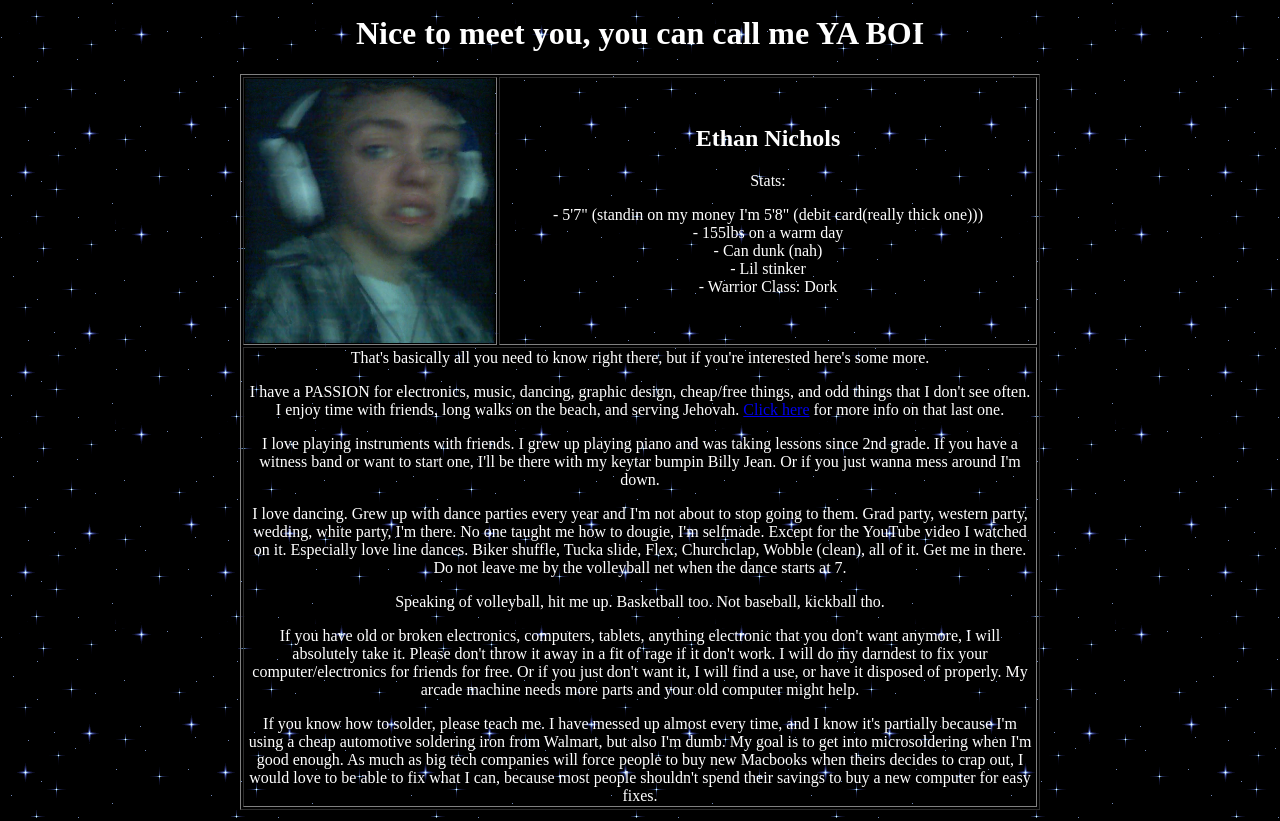
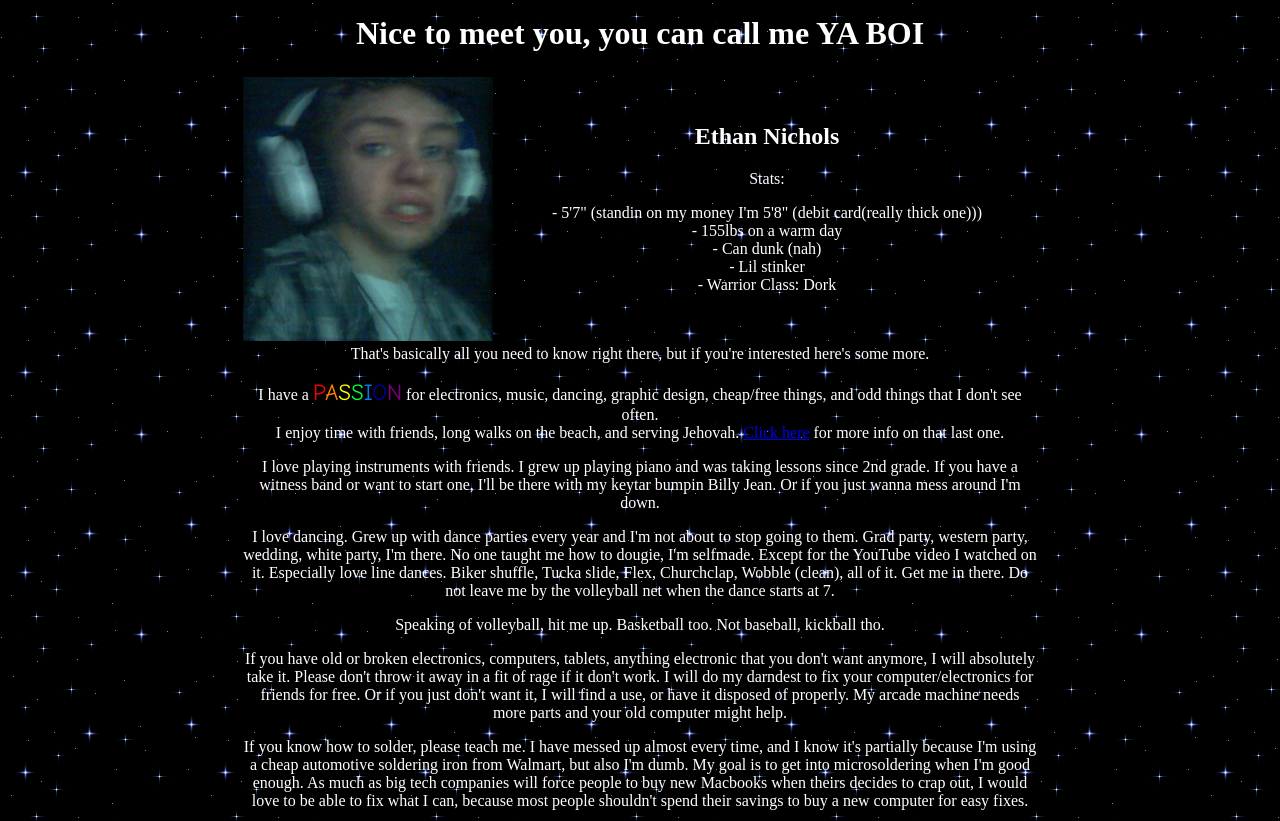
Before and after one commit to NicholsEthan/whodisguy, a plain HTML site: page index.html in a window 1280 px wide. Shown: the part 66-887 px from the top of the page. Drawn offline with Linux system fonts and the light colour scheme.

Commit message:
Update index.html

```diff
--- a/index.html
+++ b/index.html
@@ -12,10 +12,10 @@ src="FLECHABACK.gif" width="93" height="52" alt="FLECHABACK.gif (9867 bytes)"></
 <h1 align="center"><font face="Times New Roman">Nice to meet you, you can call me YA BOI</font></h1>
 <div align="center"><center>
 
-<table border="1" width="800">
+<table border="0" width="800">
   <tr>
-    <td width="29%" align="center"><img src="8itrt791.png" width="250" height="264"
-    alt="8itrt791.png (376414 bytes)"></td>
+    <td width="29%" align="center"><font face="Times New Roman"><img src="8itrt791.png"
+    width="250" height="264" alt="8itrt791.png (376414 bytes)"></font></td>
     <td width="71%" align="center"><h2><font face="Times New Roman">Ethan Nichols</font></h2>
     <p><font face="Times New Roman">Stats:</font></p>
     <p><font face="Times New Roman">- 5'7&quot; (standin on my money I'm 5'8&quot; (debit
@@ -27,31 +27,38 @@ src="FLECHABACK.gif" width="93" height="52" alt="FLECHABACK.gif (9867 bytes)"></
   </tr>
   <tr>
     <td width="100%" align="center" colspan="2"><font face="Times New Roman">That's basically
-    all you need to know right there, but if you're interested here's some more.</font><p>I
-    have a PASSION for electronics, music, dancing, graphic design, cheap/free things, and odd
-    things that I don't see often.<br>
+    all you need to know right there, but if you're interested here's some more.</font><p><font
+    face="Times New Roman">I have a </font><font face="Comic Sans MS"><big><big><font
+    color="#FF0000">P</font><font color="#FF8000">A</font><font color="#FFFF00">S</font><font
+    color="#00FF40">S</font><font color="#0080FF">I</font><font color="#0000A0">O</font><font
+    color="#800080">N</font></big></big></font><font face="Times New Roman"> for electronics,
+    music, dancing, graphic design, cheap/free things, and odd things that I don't see often.<br>
     I enjoy time with friends, long walks on the beach, and serving Jehovah. <a
-    href="http://jw.org">Click here</a> for more info on that last one.</p>
-    <p>I love playing instruments with friends. I grew up playing piano and was taking lessons
-    since 2nd grade. If you have a witness band or want to start one, I'll be there with my
-    keytar bumpin Billy Jean. Or if you just wanna mess around I'm down.</p>
-    <p>I love dancing. Grew up with dance parties every year and I'm not about to stop going
-    to them. Grad party, western party, wedding, white party, I'm there. No one taught me how
-    to dougie, I'm selfmade. Except for the YouTube video I watched on it. Especially love
-    line dances. Biker shuffle, Tucka slide, Flex, Churchclap, Wobble (clean), all of it. Get
-    me in there. Do not leave me by the volleyball net when the dance starts at 7.</p>
-    <p>Speaking of volleyball, hit me up. Basketball too. Not baseball, kickball tho.</p>
-    <p>If you have old or broken electronics, computers, tablets, anything electronic that you
-    don't want anymore, I will absolutely take it. Please don't throw it away in a fit of rage
-    if it don't work. I will do my darndest to fix your computer/electronics for friends for
-    free. Or if you just don't want it, I will find a use, or have it disposed of properly. My
-    arcade machine needs more parts and your old computer might help.</p>
-    <p>If you know how to solder, please teach me. I have messed up almost every time, and I
-    know it's partially because I'm using a cheap automotive soldering iron from Walmart, but
-    also I'm dumb. My goal is to get into microsoldering when I'm good enough. As much as big
-    tech companies will force people to buy new Macbooks when theirs decides to crap out, I
-    would love to be able to fix what I can, because most people shouldn't spend their savings
-    to buy a new computer for easy fixes.</td>
+    href="http://jw.org">Click here</a> for more info on that last one.</font></p>
+    <p><font face="Times New Roman">I love playing instruments with friends. I grew up playing
+    piano and was taking lessons since 2nd grade. If you have a witness band or want to start
+    one, I'll be there with my keytar bumpin Billy Jean. Or if you just wanna mess around I'm
+    down.</font></p>
+    <p><font face="Times New Roman">I love dancing. Grew up with dance parties every year and
+    I'm not about to stop going to them. Grad party, western party, wedding, white party, I'm
+    there. No one taught me how to dougie, I'm selfmade. Except for the YouTube video I
+    watched on it. Especially love line dances. Biker shuffle, Tucka slide, Flex, Churchclap,
+    Wobble (clean), all of it. Get me in there. Do not leave me by the volleyball net when the
+    dance starts at 7.</font></p>
+    <p><font face="Times New Roman">Speaking of volleyball, hit me up. Basketball too. Not
+    baseball, kickball tho.</font></p>
+    <p><font face="Times New Roman">If you have old or broken electronics, computers, tablets,
+    anything electronic that you don't want anymore, I will absolutely take it. Please don't
+    throw it away in a fit of rage if it don't work. I will do my darndest to fix your
+    computer/electronics for friends for free. Or if you just don't want it, I will find a
+    use, or have it disposed of properly. My arcade machine needs more parts and your old
+    computer might help.</font></p>
+    <p><font face="Times New Roman">If you know how to solder, please teach me. I have messed
+    up almost every time, and I know it's partially because I'm using a cheap automotive
+    soldering iron from Walmart, but also I'm dumb. My goal is to get into microsoldering when
+    I'm good enough. As much as big tech companies will force people to buy new Macbooks when
+    theirs decides to crap out, I would love to be able to fix what I can, because most people
+    shouldn't spend their savings to buy a new computer for easy fixes.</font></td>
   </tr>
 </table>
 </center></div>
```
